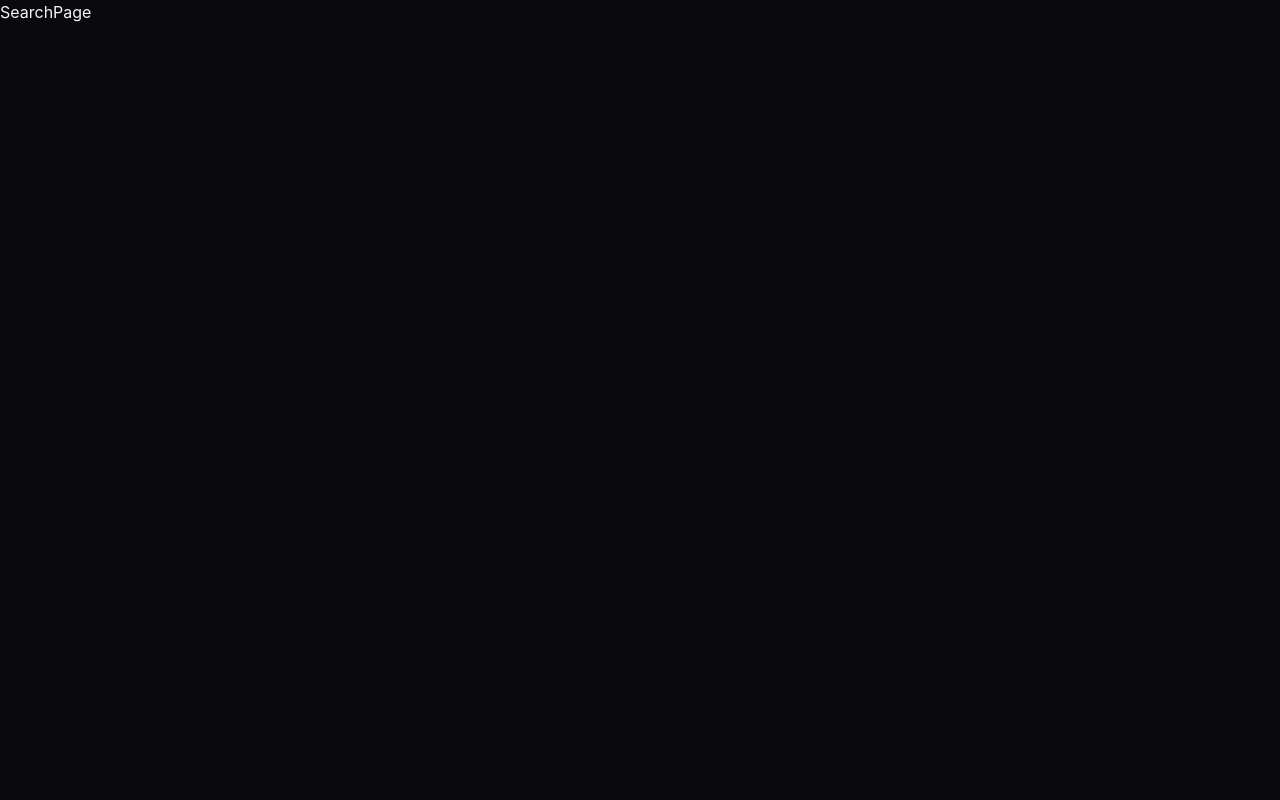
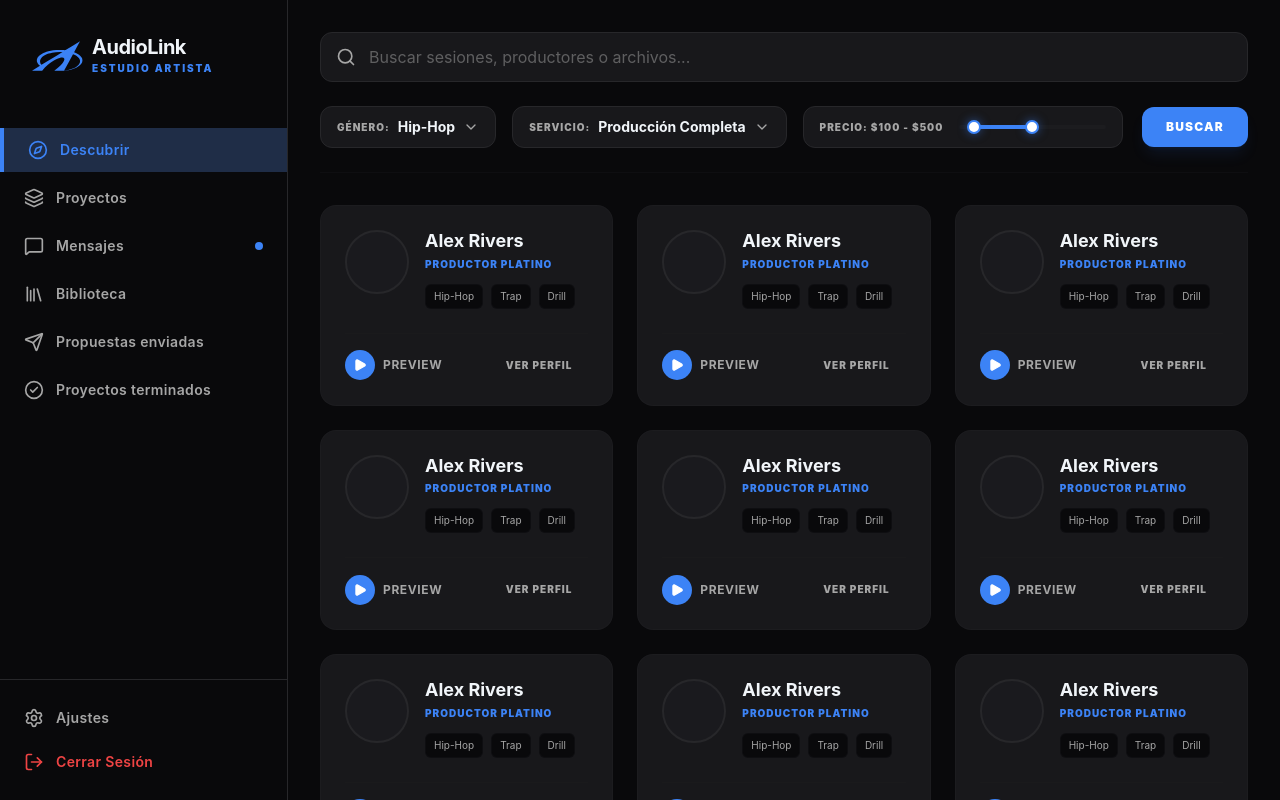
Before and after one commit to Maikel-rich/AudioLink-Frontend-, a React (Vite) app in the folder audiolink_frontend/: page /home in a window 1280 px wide. Built offline with nearby package versions, Linux system fonts and the light colour scheme.

Commit message:
🖼️ feat: complete SearchPage layout

```diff
--- a/audiolink_frontend/src/pages/SearchPage.tsx
+++ b/audiolink_frontend/src/pages/SearchPage.tsx
@@ -1,6 +1,92 @@
+import React, { useState } from 'react';
+import Sidebar from "@/components/SideBar";
+import SearchBar from "@/components/SearchBar";
+import FilterDropdown from "@/components/FilterDropdown";
+import PriceSlider from "@/components/PriceSlider";
+import Button from "@/components/Button";
+import ProducerCard from "@/components/ProducerCard";
+
+const PRODUCERS = Array(9).fill({
+    name: "Alex Rivers",
+    type: "PRODUCTOR PLATINO",
+    tags: ["Hip-Hop", "Trap", "Drill"],
+});
+
 function SearchPage() {
+    const [searchQuery, setSearchQuery] = useState("");
+    const [genre, setGenre] = useState("Hip-Hop");
+    const [service, setService] = useState("Producción Completa");
+    const [priceRange, setPriceRange] = useState({ min: 100, max: 500 });
+
+    const handleSearch = () => {
+        const filters = {
+            query: searchQuery,
+            genre: genre,
+            service: service,
+            price: priceRange
+        };
+        console.log("Ejecutando búsqueda con:", filters);
+    };
+
     return (
-        <div>SearchPage</div>
+        <div className="flex h-screen bg-dark overflow-hidden">
+            <Sidebar userType="artist" isCollapsed={false} hasMessages={true} />
+
+            <main className="flex-1 flex flex-col overflow-y-auto">
+                {/* Header fijo */}
+                <div className="sticky top-0 z-20 bg-dark p-8 pb-4 space-y-6">
+                    <section className="space-y-6">
+
+                        <SearchBar
+                            value={searchQuery}
+                            onChange={(e: React.ChangeEvent<HTMLInputElement>) => setSearchQuery(e.target.value)}
+                        />
+
+                        <div className="flex flex-wrap items-center gap-4">
+
+                            <FilterDropdown
+                                label="Género"
+                                value={genre}
+                                options={["Hip-Hop", "Trap", "Drill", "R&B", "Reggaeton"]}
+                                onChange={setGenre}
+                            />
+                            <FilterDropdown
+                                label="Servicio"
+                                value={service}
+                                options={["Producción Completa", "Mixing", "Mastering", "Vocal Tuning"]}
+                                onChange={setService}
+                            />
+
+                            <PriceSlider
+                                min={priceRange.min}
+                                max={priceRange.max}
+                                onChange={setPriceRange}
+                            />
+
+                            <Button
+                                variant="artist"
+                                size="md"
+                                className="ml-auto"
+                                onClick={handleSearch}
+                            >
+                                BUSCAR
+                            </Button>
+                        </div>
+                    </section>
+
+                    <div className="w-full h-px bg-gray-light/20" />
+                </div>
+
+                {/* Grid de Contenido */}
+                <div className="p-8 pt-4 w-full max-w-7xl mx-auto">
+                    <div className="grid grid-cols-1 md:grid-cols-2 lg:grid-cols-3 gap-6 pb-12">
+                        {PRODUCERS.map((producer, index) => (
+                            <ProducerCard key={index} {...producer} />
+                        ))}
+                    </div>
+                </div>
+            </main>
+        </div>
     );
 }
 
```
